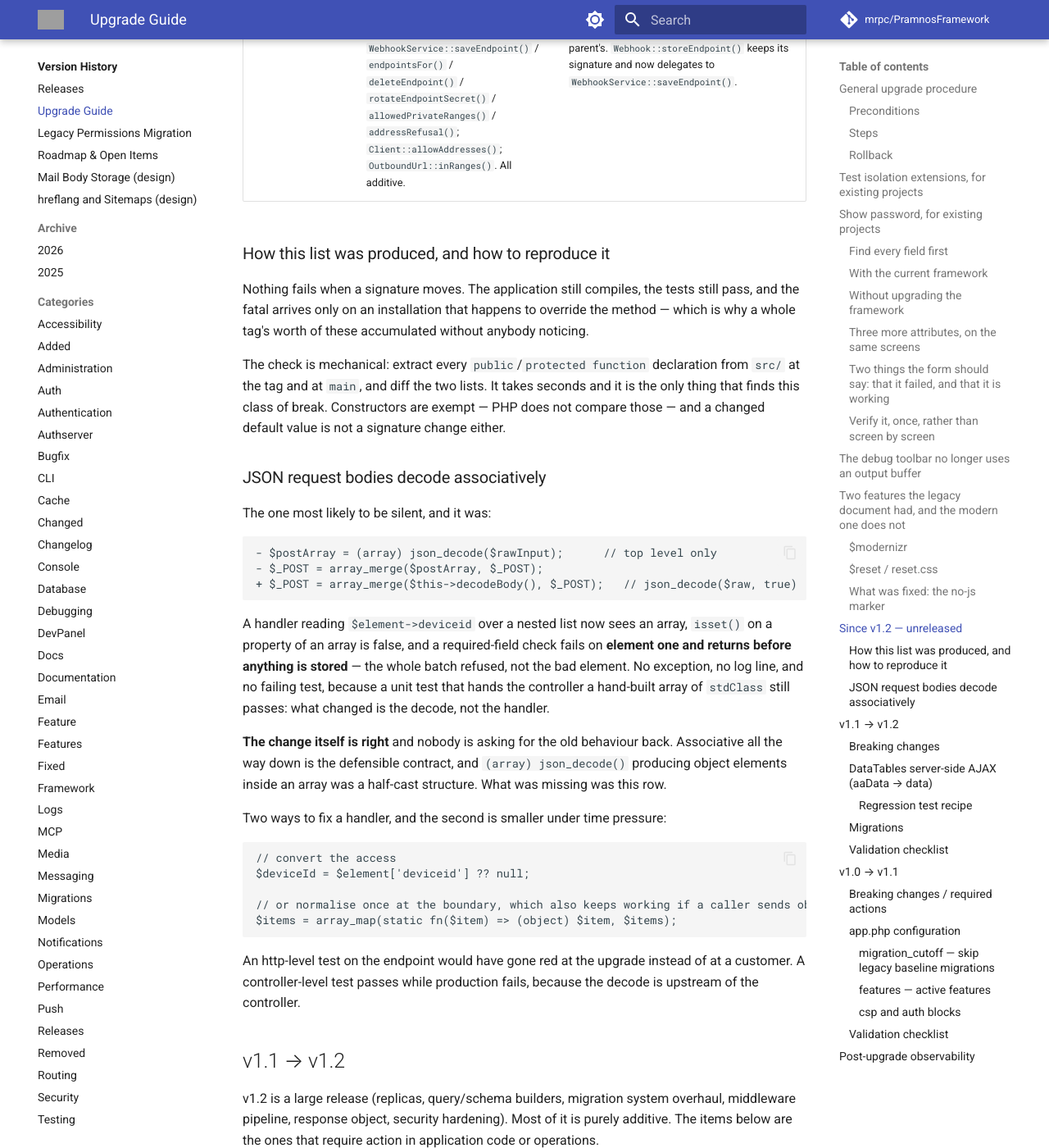
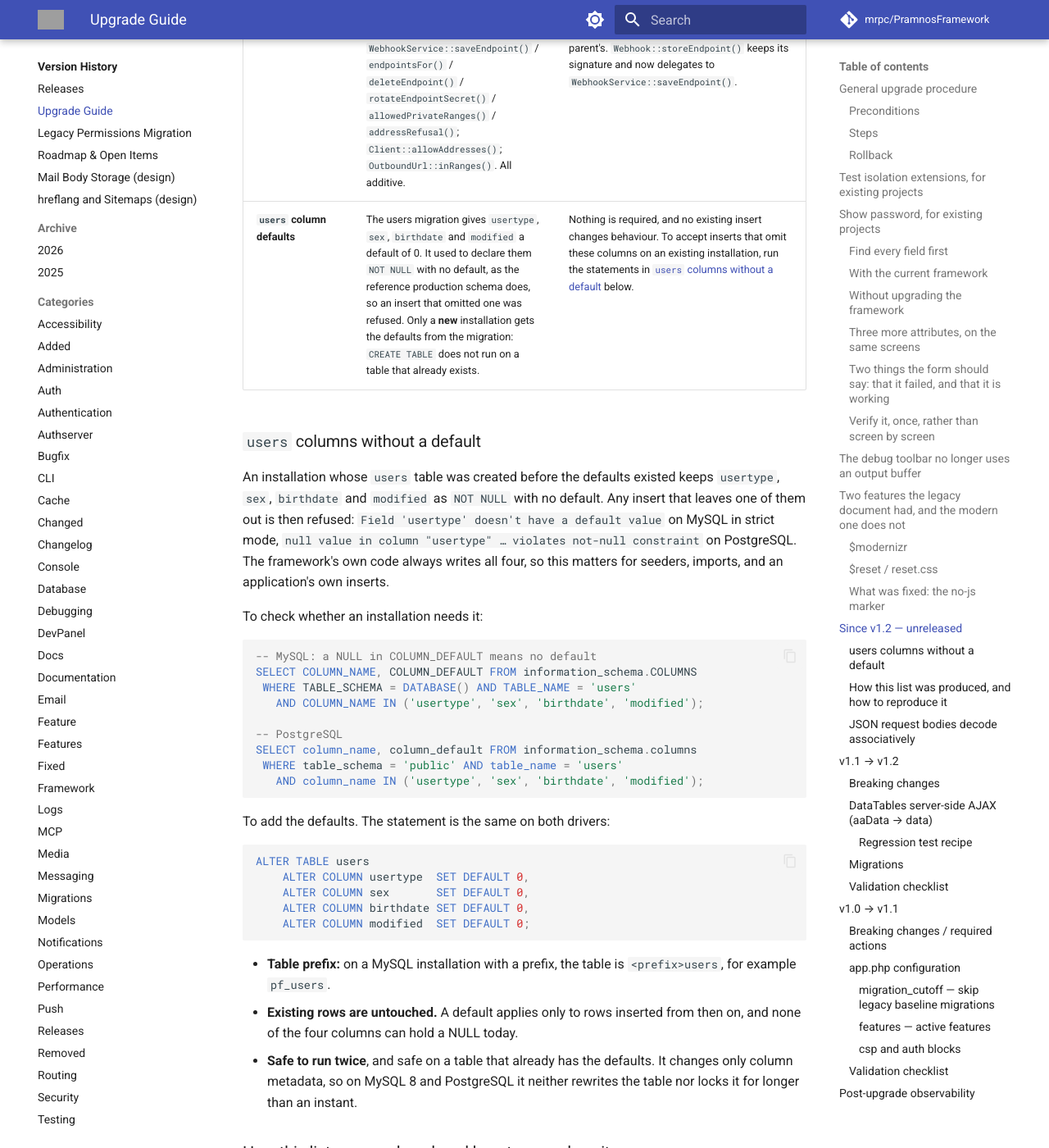
Before and after one commit to mrpc/PramnosFramework, an MkDocs documentation site: the page built from docs/Pramnos_Upgrade_Guide.md, in a window 1280 px wide and 1400 px high, scrolled down 31182 px. Shown: the whole window at 82% size. Built offline with MkDocs 1.6.1 and Material for MkDocs 9.7.7, drawn with Linux system fonts in a browser that asks for light colours; comment, search, counter and statistics services are not loaded; grey boxes are pictures that could not be loaded.

Commit message:
feat(auth): the users migration gives usertype, sex, birthdate and modified a default of 0
Production declares them NOT NULL with no default, so an insert that left one
out was refused on both drivers while 0 is what every such writer means. Only
a new installation gets them; the Upgrade Guide has the check and the
ALTER TABLE ... SET DEFAULT 0 statement (the same on MySQL and PostgreSQL,
safe to run twice) for an existing one.

````diff
--- a/docs/Pramnos_Upgrade_Guide.md
+++ b/docs/Pramnos_Upgrade_Guide.md
@@ -608,6 +608,48 @@ the tag is cut — assembled as it happens rather than reconstructed from a mont
 | **Webhook endpoints on internal addresses** | A client-registered endpoint is checked at `/Webhook/register` and at every delivery (`Http\Client::forUserSuppliedUrl()`, pinned, no redirects followed). Public addresses and — by default — the private network (RFC 1918, carrier-grade NAT, IPv6 ULA) are allowed; **loopback and link-local are refused**, including `169.254.169.254`. An endpoint an administrator enters on the application's page is delivered to as written. `lastError` for a transport failure reads `Delivery refused or failed: …` instead of `cURL error: …`. | **A relying party receiving webhooks on `localhost` or `127.x` stops receiving** — the events are recorded as `failed`, not lost silently. Either list its range in `'authserver' => ['webhooks' => ['allow_private_ranges' => ['127.0.0.1/32']]]` in `app/app.php`, or re-enter the endpoint on `/admin/Applications/view/{appid}`. To refuse the private network too, set `'allow_private' => false`; to accept `http://` endpoints, `'require_https' => false`. A monitor that matched `cURL error:` in `last_error` should match `Delivery refused or failed:`. |
 | **A new framework migration** | `2026_09_24_000001_add_registered_by_to_oauth2_webhook_endpoints` adds `registered_by` (`client` or `admin`, default `client`) to `applications.oauth2_webhook_endpoints`. `WebhookService` writes it on every registration. | **Run `migrate` once after upgrading.** Until it runs, registering an endpoint fails on the unknown column; delivery keeps working and treats every row as `client`. An application sharing this database that writes endpoint rows with its own code needs no change: the default is the stricter answer. |
 | **New methods on webhook and applications classes** | `ApplicationsController::webhook()` / `webhookrotate()` / `webhookdelete()` / `webhookService()` / `applicationExists()`; `WebhookService::saveEndpoint()` / `endpointsFor()` / `deleteEndpoint()` / `rotateEndpointSecret()` / `allowedPrivateRanges()` / `addressRefusal()`; `Client::allowAddresses()`; `OutboundUrl::inRanges()`. All additive. | **Grep a subclass of `ApplicationsController` for `function webhook`** — the likeliest collision, since an application may have added its own. A declaration with a different signature is a fatal at class load; rename yours or match the parent's. `Webhook::storeEndpoint()` keeps its signature and now delegates to `WebhookService::saveEndpoint()`. |
+| **`users` column defaults** | The users migration gives `usertype`, `sex`, `birthdate` and `modified` a default of 0. It used to declare them `NOT NULL` with no default, as the reference production schema does, so an insert that omitted one was refused. Only a **new** installation gets the defaults from the migration: `CREATE TABLE` does not run on a table that already exists. | Nothing is required, and no existing insert changes behaviour. To accept inserts that omit these columns on an existing installation, run the statements in [`users` columns without a default](#users-columns-without-a-default) below. |
+
+### `users` columns without a default
+
+An installation whose `users` table was created before the defaults existed keeps
+`usertype`, `sex`, `birthdate` and `modified` as `NOT NULL` with no default. Any insert that
+leaves one of them out is then refused: `Field 'usertype' doesn't have a default value` on
+MySQL in strict mode, `null value in column "usertype" … violates not-null constraint` on
+PostgreSQL. The framework's own code always writes all four, so this matters for seeders,
+imports, and an application's own inserts.
+
+To check whether an installation needs it:
+
+```sql
+-- MySQL: a NULL in COLUMN_DEFAULT means no default
+SELECT COLUMN_NAME, COLUMN_DEFAULT FROM information_schema.COLUMNS
+ WHERE TABLE_SCHEMA = DATABASE() AND TABLE_NAME = 'users'
+   AND COLUMN_NAME IN ('usertype', 'sex', 'birthdate', 'modified');
+
+-- PostgreSQL
+SELECT column_name, column_default FROM information_schema.columns
+ WHERE table_schema = 'public' AND table_name = 'users'
+   AND column_name IN ('usertype', 'sex', 'birthdate', 'modified');
+```
+
+To add the defaults. The statement is the same on both drivers:
+
+```sql
+ALTER TABLE users
+    ALTER COLUMN usertype  SET DEFAULT 0,
+    ALTER COLUMN sex       SET DEFAULT 0,
+    ALTER COLUMN birthdate SET DEFAULT 0,
+    ALTER COLUMN modified  SET DEFAULT 0;
+```
+
+- **Table prefix:** on a MySQL installation with a prefix, the table is `<prefix>users`, for
+  example `pf_users`.
+- **Existing rows are untouched.** A default applies only to rows inserted from then on, and
+  none of the four columns can hold a NULL today.
+- **Safe to run twice**, and safe on a table that already has the defaults. It changes only
+  column metadata, so on MySQL 8 and PostgreSQL it neither rewrites the table nor locks it for
+  longer than an instant.
 
 ### How this list was produced, and how to reproduce it
 
````
Also changed, not shown: 2 other files.
